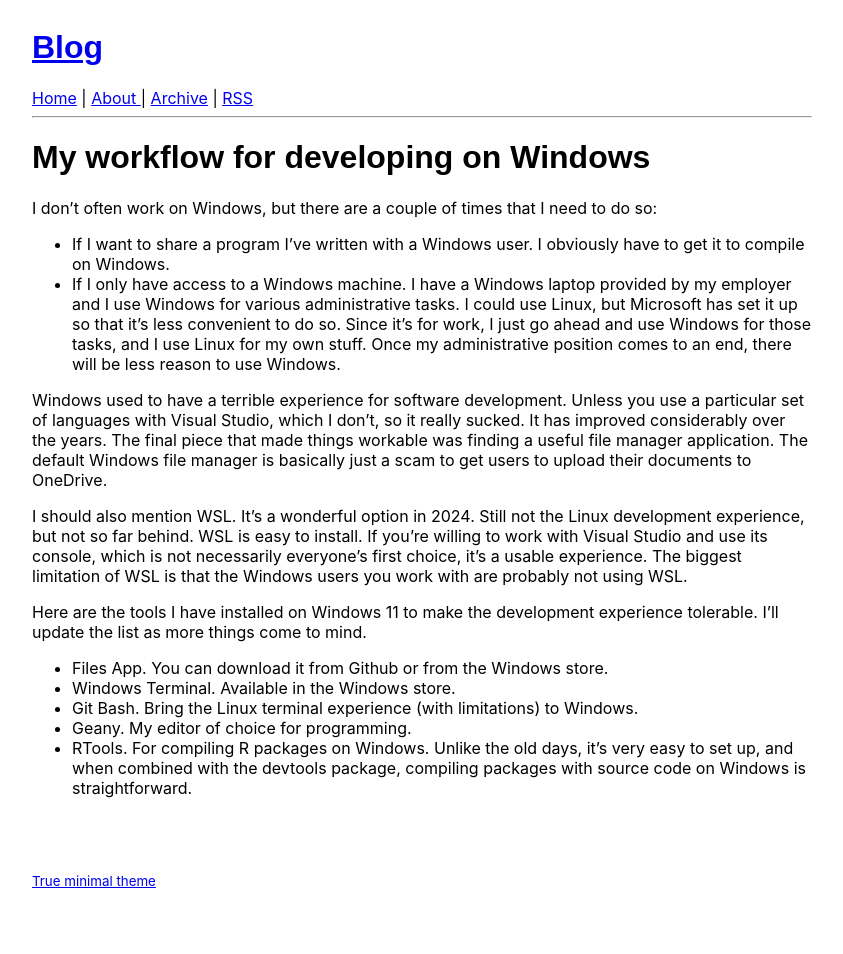
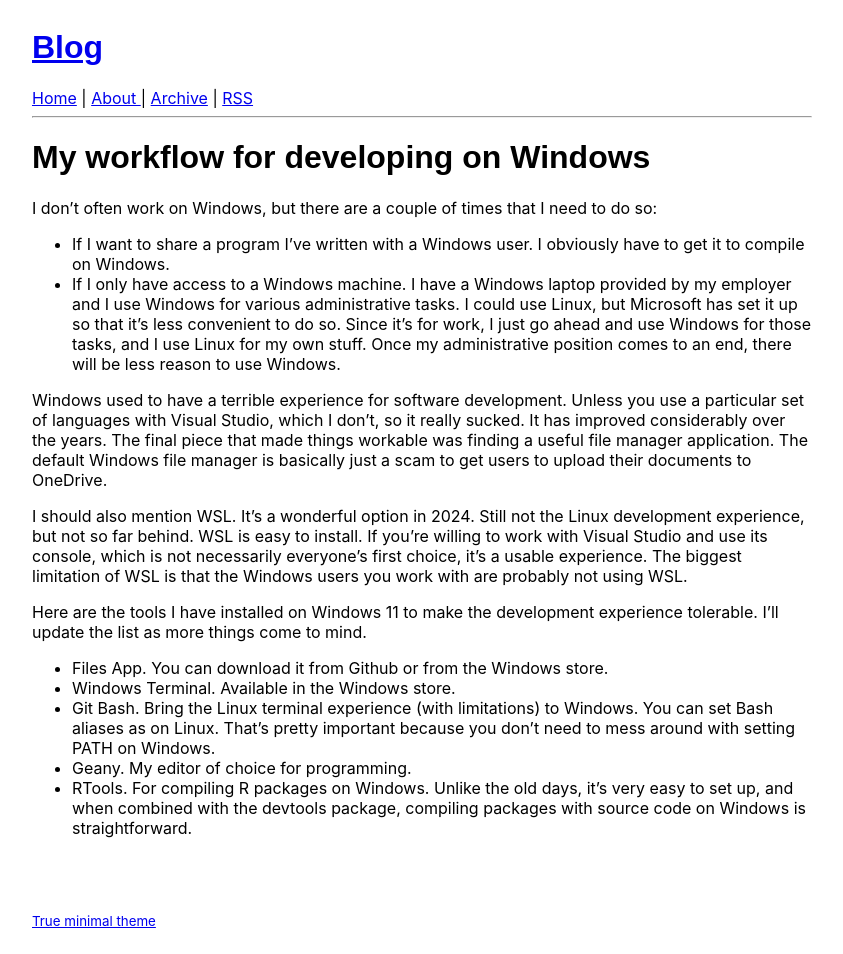
Before and after one commit to bachmeil/the-blog, a Jekyll site: the page built from _posts/2024-11-08-windows-development.md, in a window 1280 px wide. Shown: the whole page, without its empty margins (218-1061 px from the left). Built offline with Jekyll 4.4.1, drawn with Linux system fonts in a browser that asks for light colours; before the commit the page ends 914 px from its top, so only the background shows below that.

Commit message:
Post on Windows development

```diff
--- a/_posts/2024-11-08-windows-development.md
+++ b/_posts/2024-11-08-windows-development.md
@@ -15,6 +15,6 @@ Here are the tools I have installed on Windows 11 to make the development experi
 
 - Files App. You can download it from Github or from the Windows store.
 - Windows Terminal. Available in the Windows store.
-- Git Bash. Bring the Linux terminal experience (with limitations) to Windows.
+- Git Bash. Bring the Linux terminal experience (with limitations) to Windows. You can set Bash aliases as on Linux. That's pretty important because you don't need to mess around with setting PATH on Windows.
 - Geany. My editor of choice for programming.
 - RTools. For compiling R packages on Windows. Unlike the old days, it's very easy to set up, and when combined with the devtools package, compiling packages with source code on Windows is straightforward.
```
